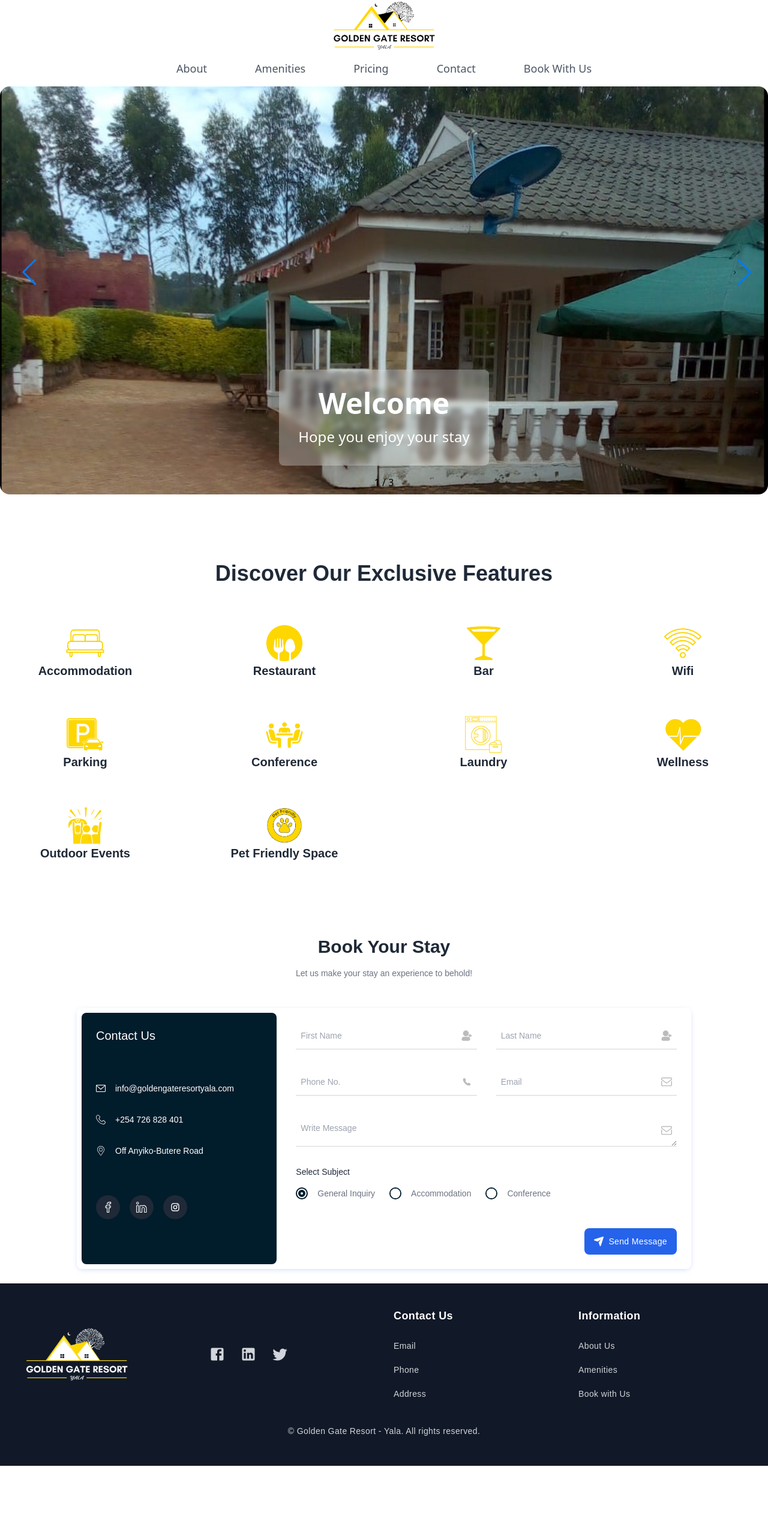
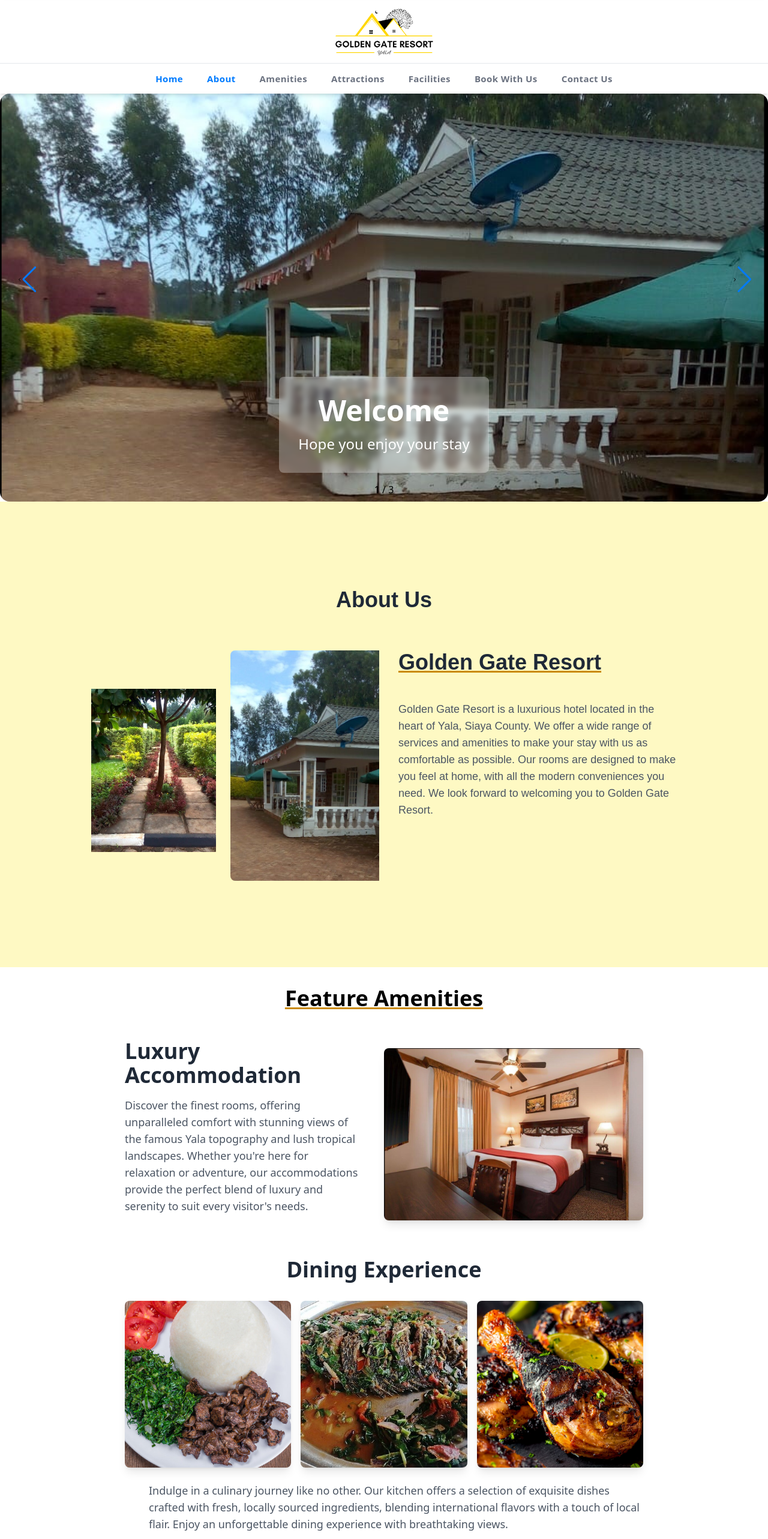
Before and after one commit to Opiyo24/golden_gate_resort, a website: page src/index.html in a window 1280 px wide. Shown: the part 55-2620 px from the top of the page at 60% size. Before the commit the page ends 2498 px from the top, so only its background shows below. Drawn offline with nearby package versions, Linux system fonts and the light colour scheme.

Commit message:
Editted the header, added the amenities and attractions sections

```diff
--- a/src/index.html
+++ b/src/index.html
@@ -20,30 +20,67 @@
       </div>
     </div>
   </div>
-  <header>
-    <div class="container mx-auto px-6">
-        <div class="flex items-center justify-between">
-            <div class="mx-auto">
-                <img src="./images/logo_bg.png" alt="logo" class="h-22 w-44">
-            </div>
-        </div>
-        <div class="flex justify-center items-center py-4 text-lg">
-          <nav class="isOpen ? '' : 'hidden'">
-              <div class="flex flex-col sm:flex-row justify-center items-center gap-x-14">
-                  <a class="mt-3 text-gray-600 hover:underline sm:mx-3 sm:mt-0 mx-8" href="#">About</a>
-                  <a class="mt-3 text-gray-600 hover:underline sm:mx-3 sm:mt-0" href="#amenities">Amenities</a>
-                  <a class="mt-3 text-gray-600 hover:underline sm:mx-3 sm:mt-0" href="#">Pricing</a>
-                  <a class="mt-3 text-gray-600 hover:underline sm:mx-3 sm:mt-0" href="#contact">Contact</a>
-                  <a class="mt-3 text-gray-600 hover:underline sm:mx-3 sm:mt-0" href="#">Book With Us</a>
-              </div>
-          </nav>
+  <header class='shadow-md bg-white font-sans tracking-wide relative z-50'>
+    <section
+      class='flex items-center lg:justify-center flex-wrap gap-5 relative py-3 px-10 border-gray-200 border-b lg:min-h-[80px] max-lg:min-h-[60px]'>
+      <a href="javascript:void(0)"><img src="./images/logo_bg.png" alt="logo"
+          class='md:w-[170px] w-36' />
+      </a>
+    </section>
+
+    <div class='flex flex-wrap py-3.5 px-10 overflow-x-auto'>
+
+      <div id="collapseMenu"
+        class='w-full max-lg:hidden lg:!block max-lg:before:fixed max-lg:before:bg-black max-lg:before:opacity-50 max-lg:before:inset-0 max-lg:before:z-50'>
+        <button id="toggleClose" class='lg:hidden fixed top-2 right-4 z-[100] rounded-full bg-white p-3'>
+          <svg xmlns="http://www.w3.org/2000/svg" class="w-4 fill-black" viewBox="0 0 320.591 320.591">
+            <path
+              d="M30.391 318.583a30.37 30.37 0 0 1-21.56-7.288c-11.774-11.844-11.774-30.973 0-42.817L266.643 10.665c12.246-11.459 31.462-10.822 42.921 1.424 10.362 11.074 10.966 28.095 1.414 39.875L51.647 311.295a30.366 30.366 0 0 1-21.256 7.288z"
+              data-original="#000000"></path>
+            <path
+              d="M287.9 318.583a30.37 30.37 0 0 1-21.257-8.806L8.83 51.963C-2.078 39.225-.595 20.055 12.143 9.146c11.369-9.736 28.136-9.736 39.504 0l259.331 257.813c12.243 11.462 12.876 30.679 1.414 42.922-.456.487-.927.958-1.414 1.414a30.368 30.368 0 0 1-23.078 7.288z"
+              data-original="#000000"></path>
+          </svg>
+        </button>
+
+        <ul
+          class='lg:flex lg:justify-center lg:gap-x-10 max-lg:space-y-3 max-lg:fixed max-lg:bg-white max-lg:w-1/2 max-lg:min-w-[300px] max-lg:top-0 max-lg:left-0 max-lg:p-6 max-lg:h-full max-lg:shadow-md max-lg:overflow-auto z-50'>
+          <li class='mb-6 hidden max-lg:block'>
+            <a href="javascript:void(0)"><img src="images/logo_bg.png" alt="logo" class='w-36' />
+            </a>
+          </li>
+          <li class='max-lg:border-b max-lg:py-3'><a href='#home'
+              class='hover:text-[#007bff] text-[#007bff] font-bold text-[15px] block'>Home</a></li>
+          <li class='max-lg:border-b max-lg:py-3'><a href='#about'
+            class='hover:text-[#007bff] text-[#007bff] font-bold text-[15px] block'>About</a></li>
+          <li class='max-lg:border-b max-lg:py-3'><a href='#amenities'
+              class='hover:text-[#007bff] text-gray-500 font-bold text-[15px] block'>Amenities</a></li>
+          <li class='max-lg:border-b max-lg:py-3'><a href='#attractions'
+              class='hover:text-[#007bff] text-gray-500 font-bold text-[15px] block'>Attractions</a></li>
+          <li class='max-lg:border-b max-lg:py-3'><a href='#facilities'
+            class='hover:text-[#007bff] text-gray-500 font-bold text-[15px] block'>Facilities</a></li>
+          <li class='max-lg:border-b max-lg:py-3'><a href='#contact'
+              class='hover:text-[#007bff] text-gray-500 font-bold text-[15px] block'>Book With Us</a></li>
+          <li class='max-lg:border-b max-lg:py-3'><a href='#contact'
+              class='hover:text-[#007bff] text-gray-500 font-bold text-[15px] block'>Contact Us</a></li>
+
+        </ul>
       </div>
 
+      <div class='flex ml-auto lg:hidden'>
+        <button id="toggleOpen">
+          <svg class="w-7 h-7" fill="#000" viewBox="0 0 20 20" xmlns="http://www.w3.org/2000/svg">
+            <path fill-rule="evenodd"
+              d="M3 5a1 1 0 011-1h12a1 1 0 110 2H4a1 1 0 01-1-1zM3 10a1 1 0 011-1h12a1 1 0 110 2H4a1 1 0 01-1-1zM3 15a1 1 0 011-1h12a1 1 0 110 2H4a1 1 0 01-1-1z"
+              clip-rule="evenodd"></path>
+          </svg>
+        </button>
+      </div>
     </div>
-</header>
+  </header>
 
 
-<section class="">
+<section class="" id="home">
   <div class="w-full relative">
     <div class="swiper fraction-slide-carousel swiper-container relative ">
     <div class="swiper-wrapper ">
@@ -96,122 +133,137 @@
     </div>
 </section>
 
+<section id="about" class="py-8 md:py-12 lg:py-36 bg-yellow-100">
+  <div class="max-w-5xl  mx-auto font-[sans-serif]">
+    <h2 class="text-gray-800 sm:text-4xl text-2xl font-extrabold text-center mb-16">About Us</h2>
+    <div class="grid gtrid-col-1 md:grid-cols-2">
+      <div class=" flex">
+        <div class="w-1/2 ">
+          <img src="./images/garden.jpg" alt="gazebo garden" class="h-80 w-full mt-10 object-cover rounded-lg p-6">
+        </div>
+        <div class="w-1/2">
+          <img src="./images/front.jpg" alt="lobby" class="h-96 w-full object-cover rounded-lg pr-2">
+        </div>
+      </div>
+      <div class="px-6">
+        <h3 class="text-gray-800 text-4xl font-semibold mb-3 underline decoration-yellow-600">Golden Gate Resort</h3>
+        <p class="text-gray-600 text-lg pt-8">Golden Gate Resort is a luxurious hotel located in the heart of Yala, Siaya County. We offer a wide range of services and amenities to make your stay with us as comfortable as possible. Our rooms are designed to make you feel at home, with all the modern conveniences you need. We look forward to welcoming you to Golden Gate Resort.</p>
+      </div>
+    </div>
+  </div>
 
-<!-- Amenities -->
-<!-- <section>
-  <div class="text-center px-6">
-    <h2 class="text-gray-800 text-3xl font-extrabold">Amenities</h2>
+</section>
 
-  </div>
-  <div class="grid grid-cols-1 sm:grid-cols-2 md:grid-cols-3 lg:grid-cols-4 gap-6 items-center">
+<section id="amenities">
+  <div class="max-w-[100vw] md:max-w-[90vw] lg:max-w-[75vw] mx-auto">
+    <div class="pt-8 text-4xl text-center font-bold underline decoration-yellow-600">
+      Feature Amenities
+    </div>
+    <div class="flex flex-col-1">
+      <div class="container mx-auto px-6 md:px-12">
+        <div class="flex flex-col-reverse md:flex-row items-center justify-between py-3 md:py-6 lg:py-12">
 
-      <div class="bg-white  p-2 w-full max-w-sm rounded-lg font-[sans-serif] overflow-hidden mx-auto mt-4">
-          <div class="min-h-[100px]">
-              <img src="./images/accommodation.png" alt="accommodation icon" class="h-12 items-center mx-auto">
+          <!-- Text/Description Section -->
+          <div class="w-full md:w-1/2 md:pr-10">
+            <h2 class="text-4xl font-bold text-gray-800 mb-4">Luxury Accommodation</h2>
+            <p class="text-lg text-gray-600 mb-6">
+              Discover the finest rooms, offering unparalleled comfort with stunning views of the famous Yala topography and lush tropical landscapes. Whether you're here for relaxation or adventure, our accommodations provide the perfect blend of luxury and serenity to suit every visitor's needs.
+            </p>
+
+            <!-- <button class="mt-6 px-6 py-3 bg-blue-600 text-white rounded-lg hover:bg-blue-700 transition-all">
+              Explore More
+            </button> -->
           </div>
-          <div class="px-6 text-center">
-            <h3 class="text-xl font-bold mx-auto">Accommodation</h3>
 
+          <!-- Image Section -->
+          <div class="w-full md:w-1/2 mb-8 md:mb-0">
+            <img src="./images/Hotel room 2.jpg" alt="Resort Accommodation" class="rounded-lg shadow-lg object-cover w-full h-full">
           </div>
         </div>
+      </div>
+    </div>
+    <!-- Restaurant -->
 
-        <div class="bg-white s p-2 w-full max-w-sm rounded-lg font-[sans-serif] overflow-hidden mx-auto mt-4">
-          <div class="min-h-[100px]">
-            <img src="./images/restaurant.png" alt="restaurant icon" class="h-24 items-center mx-auto">
-          </div>
-          <div class="px-6 text-center">
-            <h3 class="text-xl font-bold">Restaurant</h3>
+    <div class="container mx-auto px-6 md:px-12">
+      <div class="flex flex-col items-center justify-between">
+        <h2 class="text-4xl font-extrabold text-gray-800 mb-8">Dining Experience</h2>
 
-          </div>
+        <!-- Image Section -->
+        <div class="w-full mb-8 md:mb-0 grid grid-cols-1 md:grid-cols-3 gap-4">
+          <img src="./images/ugali nyama.jpg" alt="Dining Experience" class="rounded-lg shadow-lg object-cover w-full h-full">
+          <img src="./images/fish.jpg" alt="Gourmet Food" class="rounded-lg shadow-lg object-cover w-full h-full">
+          <img src="./images/chicken.jpg" alt="Chef's Special" class="rounded-lg shadow-lg object-cover w-full h-full">
         </div>
 
-        <div class="bg-white s p-2 w-full max-w-sm rounded-lg font-[sans-serif] overflow-hidden mx-auto mt-4">
-          <div class="min-h-[100px]">
-            <img src="./images/bar.png" alt="bar icon" class="h-24 items-center mx-auto">
-          </div>
-          <div class="px-6 text-center">
-            <h3 class="text-xl font-bold">Bar</h3>
+        <!-- Text/Description Section -->
+        <div class="w-full  md:pl-10">
 
-          </div>
+          <p class="text-lg text-gray-600 my-6">
+            Indulge in a culinary journey like no other. Our kitchen offers a selection of exquisite dishes crafted with fresh, locally sourced ingredients, blending international flavors with a touch of local flair. Enjoy an unforgettable dining experience with breathtaking views.
+          </p>
         </div>
 
-        <div class="bg-white s p-2 w-full max-w-sm rounded-lg font-[sans-serif] overflow-hidden mx-auto mt-4">
-          <div class="min-h-[100px]">
-            <img src="./images/wifi.png" alt="wifi icon" class="h-24 items-center mx-auto">
-          </div>
-          <div class="px-6 text-center">
-            <h3 class="text-xl font-bold">Wifi</h3>
+      </div>
+    </div>
+  </div>
 
-          </div>
+</section>
+
+<section id="attractions" class="bg-gray-100 py-12">
+  <div class="container mx-auto px-6 text-center">
+    <h2 class="text-4xl font-bold mb-8">Explore Gem Yala</h2>
+
+    <!-- Attractions Grid -->
+    <div class="grid grid-cols-1 sm:grid-cols-2 lg:grid-cols-3 gap-8">
+
+      <!-- Ndanu Falls -->
+      <div
+        class="bg-white shadow-lg border p-4 rounded-lg font-[sans-serif] overflow-hidden mx-auto max-w-sm sm:max-w-none transition-transform transform hover:scale-105">
+        <div class="min-h-[245px]">
+          <img src="./images/falls.jpg" alt="Ndanu Falls" class="w-full rounded-lg object-cover" />
         </div>
+        <div class="p-6 text-center">
+          <h3 class="text-xl font-bold">Ndanu Falls</h3>
+          <p class="mt-3 text-sm text-gray-500 leading-relaxed">Experience the breathtaking cascades of Ndanu Falls as part of the great River Yala's journey into Yala Swamp.</p>
+          <!-- <button type="button"
+            class="mt-6 px-5 py-2.5 w-full rounded-lg text-white text-sm tracking-wider font-semibold border-none outline-none bg-blue-600 hover:bg-blue-700">Visit</button> -->
+        </div>
+      </div>
 
-        <div class="bg-white s p-2 w-full max-w-sm rounded-lg font-[sans-serif] overflow-hidden mx-auto mt-4">
-          <div class="min-h-[100px]">
-            <img src="./images/parking.png" alt="parking icon" class="h-24 items-center mx-auto">
-          </div>
-          <div class="px-6 text-center">
-            <h3 class="text-xl font-bold">Free Parking</h3>
+      <!-- River Yala -->
+      <div
+        class="bg-white shadow-lg border p-4 rounded-lg font-[sans-serif] overflow-hidden mx-auto max-w-sm sm:max-w-none transition-transform transform hover:scale-105">
+        <div class="min-h-[245px]">
+          <img src="./images/river.jpg" alt="River Yala" class="w-full rounded-lg object-cover" />
+        </div>
+        <div class="p-6 text-center">
+          <h3 class="text-xl font-bold">River Yala</h3>
+          <p class="mt-3 text-sm text-gray-500 leading-relaxed">Immerse yourself in the views and sounds of the River Yala as it wades through obstacles downslope.</p>
+        </div>
+      </div>
 
-          </div>
+      <!-- Yala Swamp -->
+      <div
+        class="bg-white shadow-lg border p-4 rounded-lg font-[sans-serif] overflow-hidden mx-auto max-w-sm sm:max-w-none transition-transform transform hover:scale-105">
+        <div class="min-h-[245px]">
+          <img src="./images/swamp.jpg" alt="Yala Swamp" class="w-full rounded-lg object-cover" />
         </div>
+        <div class="p-6 text-center">
+          <h3 class="text-xl font-bold">Yala Swamp</h3>
+          <p class="mt-3 text-sm text-gray-500 leading-relaxed">Take in the panoramic views of the great Yala swamp from a distance.</p>
+        </div>
+      </div>
 
-        <div class="bg-white s p-2 w-full max-w-sm rounded-lg font-[sans-serif] overflow-hidden mx-auto mt-4">
-          <div class="min-h-[100px]">
-            <img src="./images/conference.png" alt="conference icon" class="h-24 items-center mx-auto">
-          </div>
-          <div class="px-6 text-center">
-            <h3 class="text-xl font-bold">Conference</h3>
-
-          </div>
-        </div>
-
-        <div class="bg-white s p -2 w-full max-w-sm rounded-lg font-[sans-serif] overflow-hidden mx-auto mt-4">
-          <div class="min-h-[100px]">
-            <img src="./images/laundry.png" alt="laundry icon" class="h-24 items-center mx-auto">
-          </div>
-          <div class="px-6 text-center">
-            <h3 class="text-xl font-bold">Laundry</h3>
-
-          </div>
-        </div>
-
-        <div class="bg-white s p-2 w-full max-w-sm rounded-lg font-[sans-serif] overflow-hidden mx-auto mt-4">
-          <div class="min-h-[100px]">
-            <img src="./images/fitness.png" alt="fitness icon" class="h-24 items-center mx-auto">
-          </div>
-          <div class="px-6 text-center">
-            <h3 class="text-xl font-bold">Wellness</h3>
-
-          </div>
-        </div>
-
-        <div class="bg-white s p-2 w-full max-w-sm rounded-lg font-[sans-serif] overflow-hidden mx-auto mt-4">
-          <div class="min-h-[100px] w-full">
-            <img src="./images/events.png" alt="events icon" class="h-24 items-center mx-auto">
-          </div>
-          <div class="px-6 text-center">
-            <h3 class="text-xl font-bold">Outdoor Events</h3>
-
-          </div>
-        </div>
-
-        <div class="bg-white s p-2 w-full max-w-sm rounded-lg font-[sans-serif] overflow-hidden mx-auto mt-4">
-          <div class="min-h-[100px]">
-            <img src="./images/pet_friendly.png" alt="pet_friendly icon" class="h-24 items-center mx-auto">
-          </div>
-          <div class="px-6 text-center">
-            <h3 class="text-xl font-bold">Pet Friendly Space</h3>
-
-          </div>
-        </div>
+    </div>
   </div>
-</section> -->
+</section>
 
 
-<section id="amenities" class="my-28">
+
+<section id="facilities" class="my-14">
   <div class="max-w-full mx-auto font-[sans-serif]">
-    <h2 class="text-gray-800 sm:text-4xl text-2xl font-extrabold text-center mb-16">Discover Our Exclusive Features</h2>
-    <div class="grid md:grid-cols-3 lg:grid-cols-4 gap-12">
+    <h2 class="text-gray-800 sm:text-4xl text-2xl font-extrabold text-center mb-16">Discover Our Exclusive Facilities</h2>
+    <div class="grid grid-cols-2 md:grid-cols-3 lg:grid-cols-4 gap-12">
       <div class="text-center">
         <img src="./images/accommodation.png" alt="accommodation icon" class="h-16 items-center mx-auto">
         <h3 class="text-gray-800 text-xl font-semibold mb-3">Accommodation</h3>
@@ -568,5 +620,21 @@
       },
       });
       </script>
+      <script>
+        var toggleOpen = document.getElementById('toggleOpen');
+        var toggleClose = document.getElementById('toggleClose');
+        var collapseMenu = document.getElementById('collapseMenu');
+
+        function handleClick() {
+          if (collapseMenu.style.display === 'block') {
+            collapseMenu.style.display = 'none';
+          } else {
+            collapseMenu.style.display = 'block';
+          }
+        }
+
+        toggleOpen.addEventListener('click', handleClick);
+        toggleClose.addEventListener('click', handleClick);
+      </script>
 </body>
 </html>
```
Also changed, not shown: src/images/falls.jpg (added), 2 other files.
